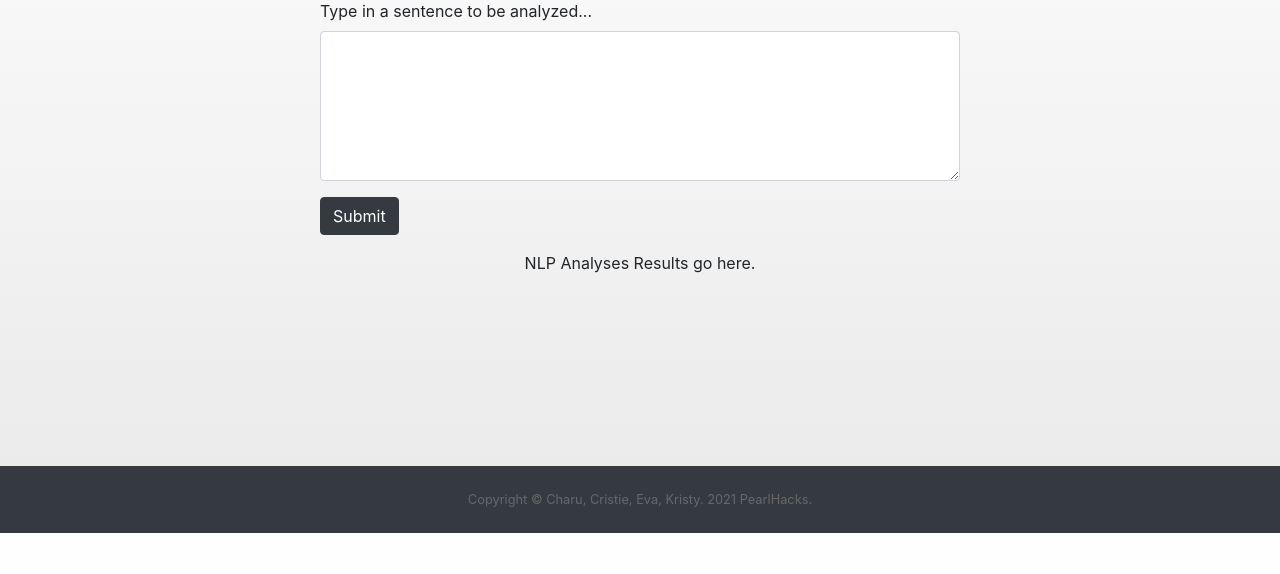
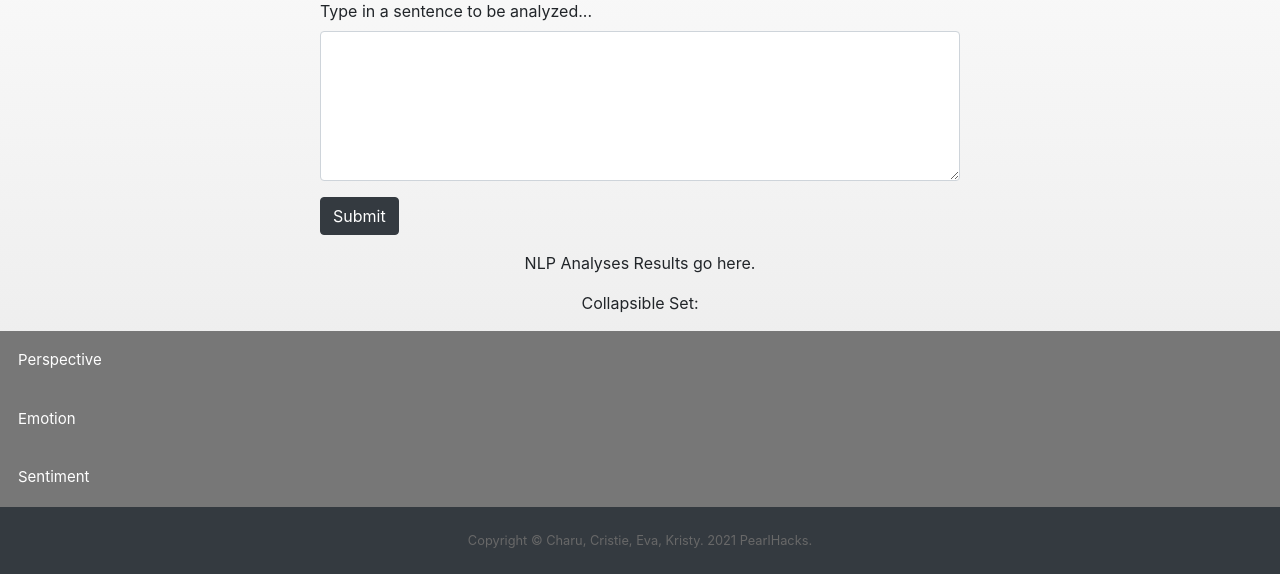
Before and after one commit to charusm18/PearlHacks, a Flask app: page / in a window 1280 px wide. Shown: the part 267-841 px from the top of the page. Before the commit the page ends 800 px from the top, so only its background shows below. Run offline with Flask 2, Linux system fonts and the light colour scheme; some libraries are stand-ins or nearby versions.

Commit message:
switched to jinja

```diff
--- a/app.py
+++ b/app.py
@@ -7,7 +7,7 @@ purpose: Render our website pages.
 """
 @app.route('/')
 def home():
-   return render_template('index.html')
+   return render_template('index.html', initScreen = True)
 
 @app.route('/test')
 def test():
@@ -18,17 +18,20 @@ purpose: Take input from the JavaScript form.
 """
 @app.route('/nlp', methods = ['POST'])
 def nlp():
-    text = request.form['text']
-    print("text:", request.form['text']) # debug: check our form input was received correctly
-    print(spacyFunctions(text))
-    print(emotions(text))
-    print(perspectiveAPI(text))
-    # hateSonar(text)
-    # return redirect('/')
-    return jsonify(perspectiveAPI(text))
+   text = request.form['text']
+   sentimentValues = spacyFunctions(text)
+   emotionsValues = emotions(text)
+   perspectiveValues = perspectiveAPI(text)
+   # hateSonar(text)
+   print(sentimentValues)
+   print(emotionsValues)
+   print(perspectiveValues)
+
+   # return redirect('/')
+   return render_template('index.html',  initScreen = False, sentimentValues=sentimentValues, emotionsValues = emotionsValues, perspectiveValues=perspectiveValues)
 
 """
 purpose: Run server.
 """
 if __name__ == '__main__':
-   app.run()
+   app.run(debug=True)
--- a/static/main.css
+++ b/static/main.css
@@ -39,3 +39,26 @@ body {
 body {
   background: linear-gradient(#ffffff, #e9e9e9);
 }
+
+.collapsible {
+  background-color: #777;
+  color: white;
+  cursor: pointer;
+  padding: 18px;
+  width: 100%;
+  border: none;
+  text-align: left;
+  outline: none;
+  font-size: 15px;
+}
+
+.active, .collapsible:hover {
+  background-color: #555;
+}
+
+.content {
+  padding: 0 18px;
+  display: none;
+  overflow: hidden;
+  background-color: #f1f1f1;
+}
--- a/templates/index.html
+++ b/templates/index.html
@@ -32,7 +32,36 @@
             </form>
         </div>
         <p>NLP Analyses Results go here.</p>
-        <pre data-preview></pre>
+
+        <p>Collapsible Set:</p>
+        <button type="button" class="collapsible">Perspective</button>
+        <div class="content">
+            {% if initScreen %}
+                <p>No content yet. Please type in some text to continue!</p>
+            {%else%}
+                <p>{{perspectiveValues}}</p>
+            {% endif %}
+        </div>
+
+        <button type="button" class="collapsible">Emotion</button>
+        <div class="content">
+            {% if initScreen %}
+            <p>No content yet. Please type in some text to continue!</p>
+            {%else%}
+                <p>{{emotionsValues}}</p>
+            {% endif %}
+        </div>
+
+        <button type="button" class="collapsible">Sentiment</button>
+        <div class="content">
+            {% if initScreen %}
+            <p>No content yet. Please type in some text to continue!</p>
+            {%else%}
+                <p>{{sentimentValues}}</p>
+            {% endif %}
+        </div>
+
+
     </div> <!-- End page content-->
 
 
@@ -46,41 +75,21 @@
 
     <!-- Scripts -->
     <script>
-        var data;
+        var coll = document.getElementsByClassName("collapsible");
+        var i;
 
-        // Listen on the form and wait for submission.
-        // On submission, make a POST request with fetch to analyze the data in Flask.
-        window.addEventListener('DOMContentLoaded', init);
-
-        function init() {
-            const form = document.querySelector('[my-form]');
-            const textInput = document.querySelector('[name=text]');
-            const preview = document.querySelector('[data-preview]');
-
-            form.addEventListener('submit', async (e) => {
-                e.preventDefault();
-
-                const text = textInput.value;
-                const results = await fetchData(text);
-                preview.textContent = JSON.stringify(results, null, 4);
-                data = results;
-                console.log(data);
-            });
+        for (i = 0; i < coll.length; i++) {
+          coll[i].addEventListener("click", function() {
+            this.classList.toggle("active");
+            var content = this.nextElementSibling;
+            if (content.style.display === "block") {
+              content.style.display = "none";
+            } else {
+              content.style.display = "block";
+            }
+          });
         }
-
-        // This makes the post request.
-        async function fetchData(text) {
-            const payload = new FormData();
-            payload.append('text', text);
-
-            const res = await fetch('/nlp', {
-                method: 'post',
-                body: payload
-            });
-            const data = await res.json();
-            return data;
-        }
-    </script>
+        </script>
 
 
     <!-- Scripts from outside -->
```
